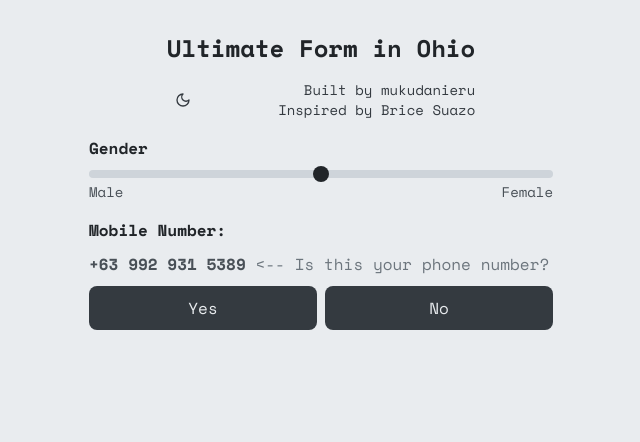
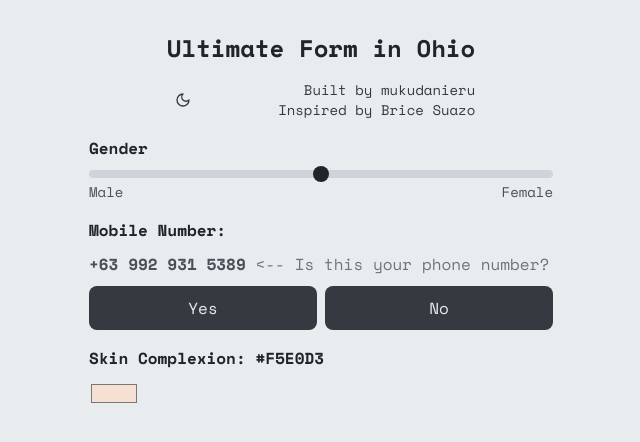
Before and after one commit to mukudanieru/ultimate-form, a Svelte app: page / in a window 1280 px wide. Shown: the top 442 px of the page, without its empty margins (319-959 px from the left). Built offline with nearby package versions, Linux system fonts and the light colour scheme.

Commit message:
Add skin complexion color picker - Implement color input with reactive binding - Display hex value in label - Default to #F5E0D3

```diff
--- a/src/App.svelte
+++ b/src/App.svelte
@@ -2,6 +2,8 @@
   import Header from "./lib/Header.svelte";
   import GenderForm from "./lib/GenderForm.svelte";
   import MobileNumberForm from "./lib/MobileNumberForm.svelte";
+
+  import SkinComplexionForm from "./lib/SkinComplexionForm.svelte";
 </script>
 
 <main
@@ -10,4 +12,5 @@
   <Header />
   <GenderForm />
   <MobileNumberForm />
+  <SkinComplexionForm />
 </main>
--- /dev/null
+++ b/src/lib/SkinComplexionForm.svelte
@@ -0,0 +1,8 @@
+<script lang="ts">
+  let color = $state("#F5E0D3");
+</script>
+
+<div class="flex flex-col w-full gap-2.5">
+  <label for="color">Skin Complexion: {color}</label>
+  <input bind:value={color} type="color" name="color" id="color" />
+</div>
```
